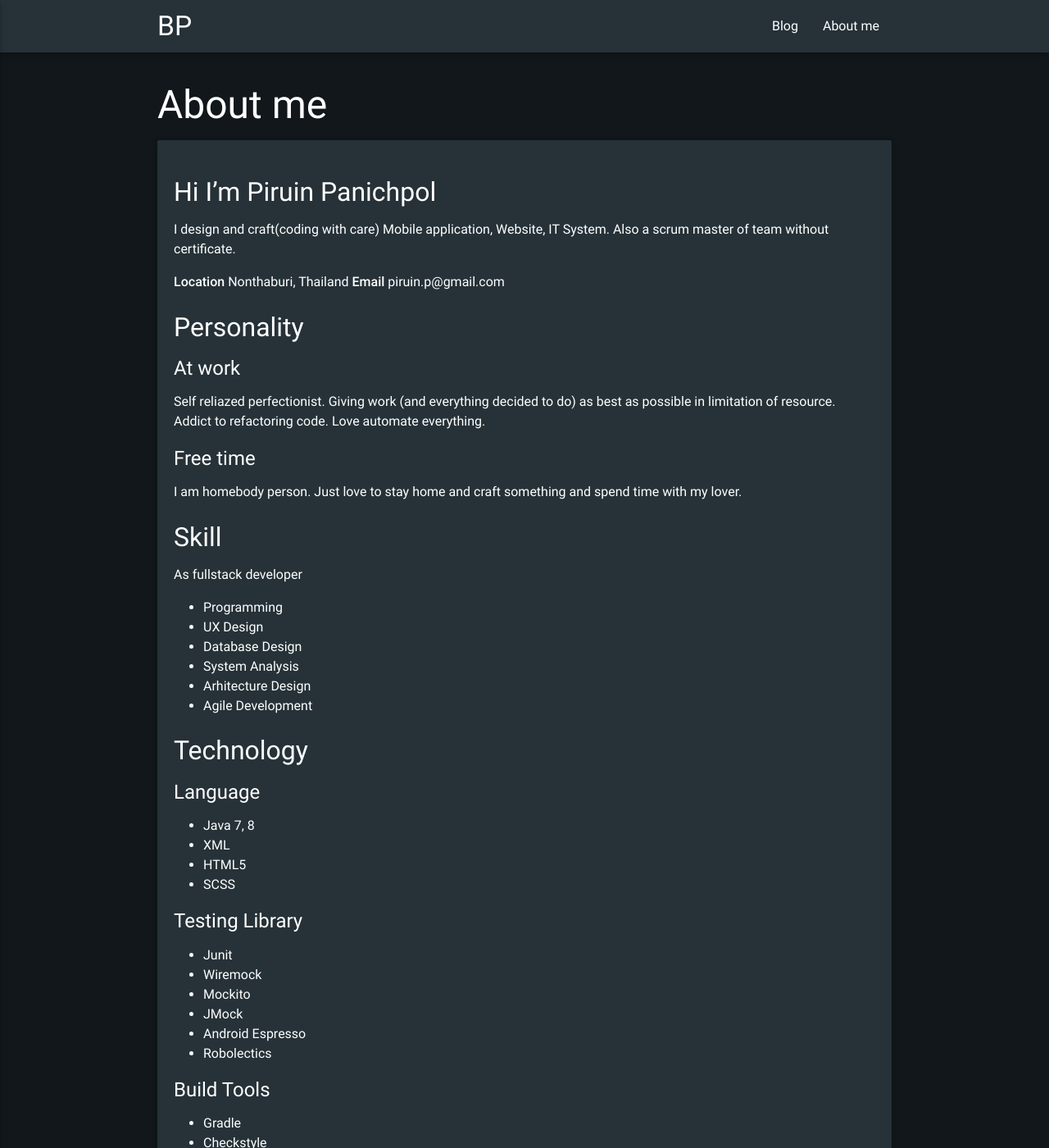
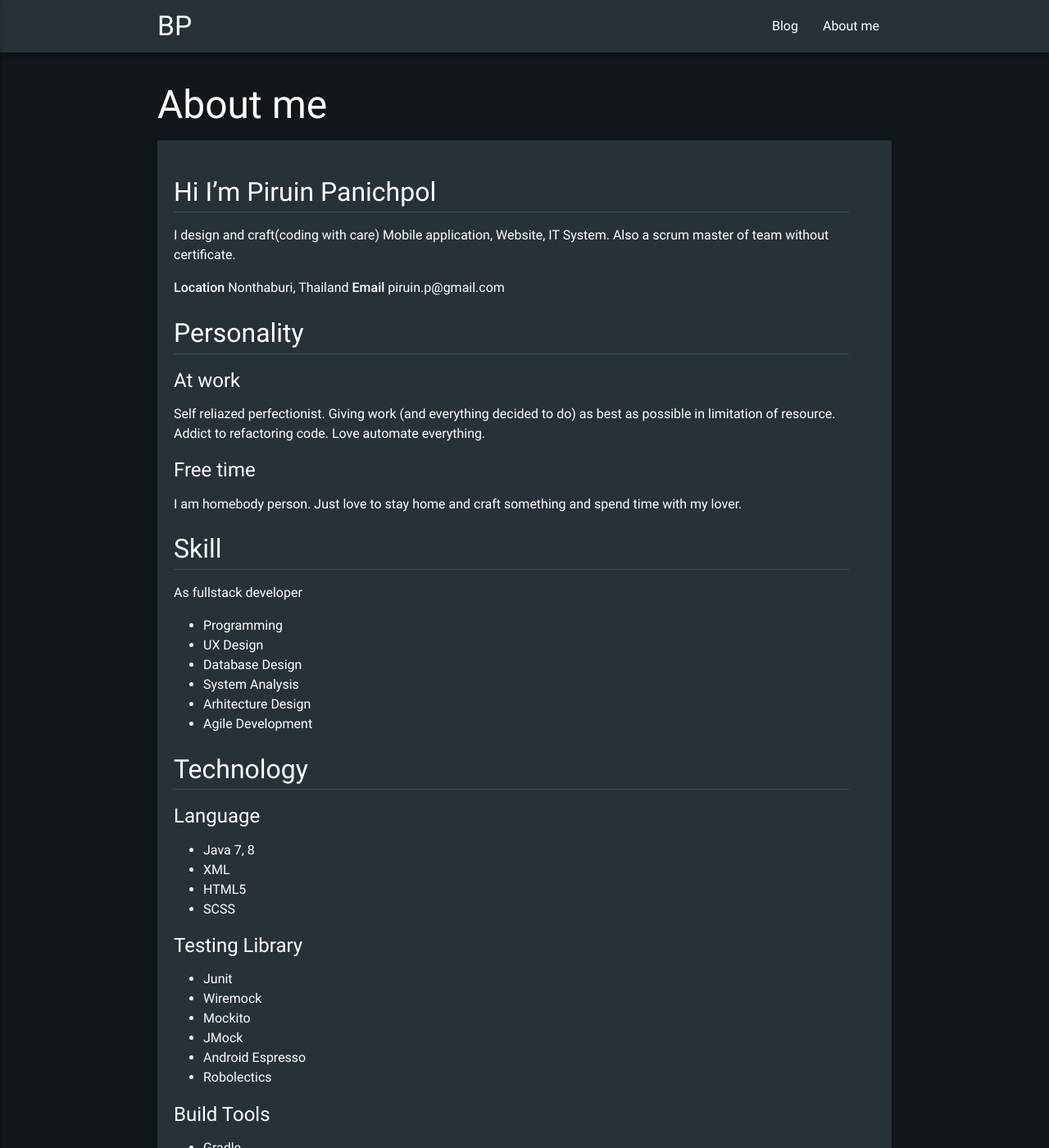
Before and after one commit to piruin/piruin.github.io, a Jekyll site: the page built from about-me.md, in a window 1280 px wide and 1400 px high. Shown: the whole window at 82% size. Built offline with Jekyll 4.4.1, drawn with Linux system fonts in a browser that asks for light colours; nearby versions of some CDN libraries.

Commit message:
add thin line under h2 in article

```diff
--- /dev/null
+++ b/_sass/components/_article.scss
@@ -0,0 +1,5 @@
+article > h2 {
+  padding-bottom: 0.2em;
+  margin-right: 1em;
+  border-bottom: 1px solid $primary-color-light;
+}
--- a/css/materialize.scss
+++ b/css/materialize.scss
@@ -42,3 +42,5 @@
 @import "components/date_picker/default";
 @import "components/date_picker/default.date";
 @import "components/date_picker/default.time";
+
+@import "components/article"
```
